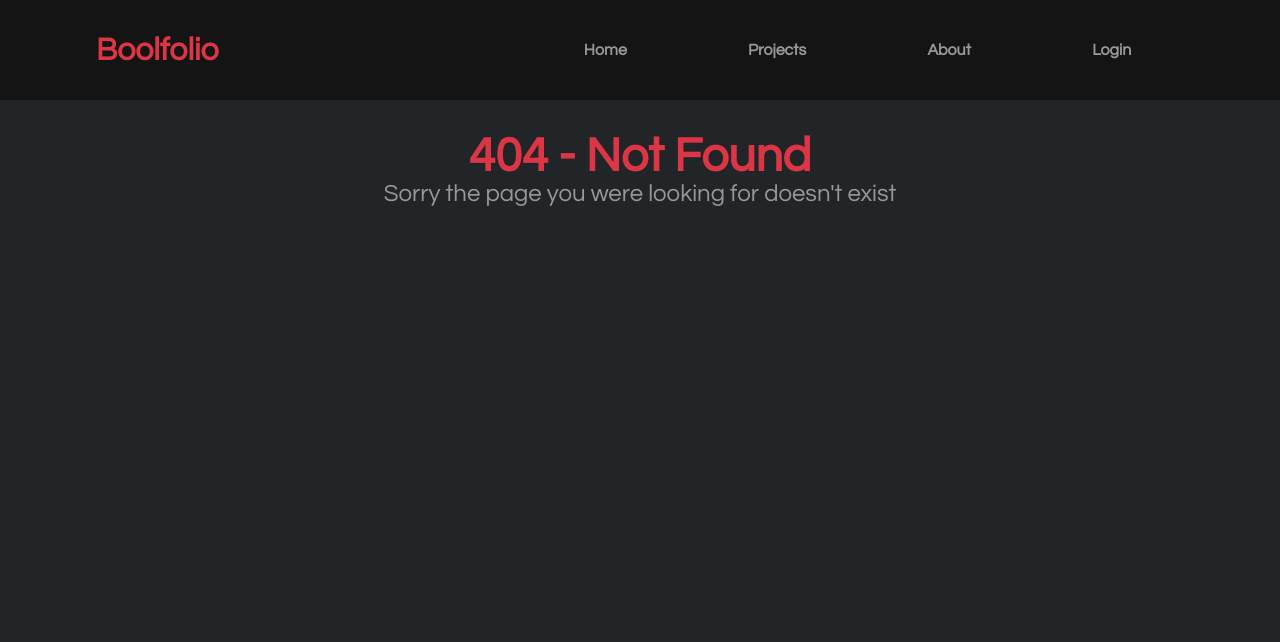
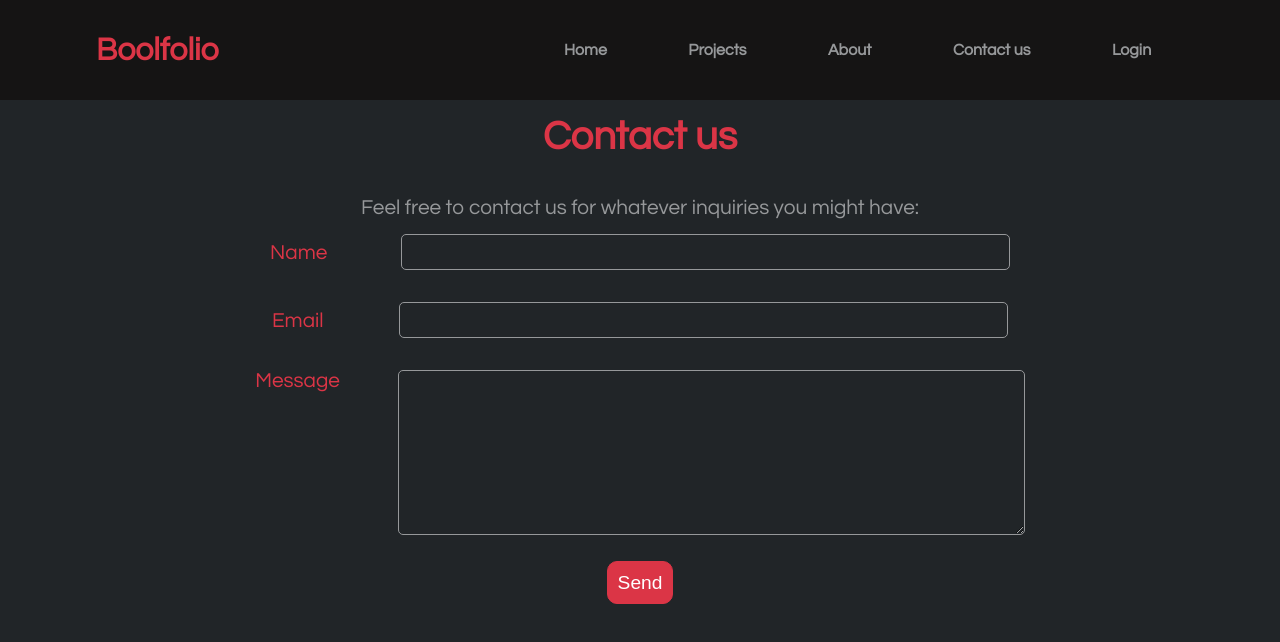
Before and after one commit to reistence/vite-boolfolio, a Vue app: page /contact-us in a window 1280 px wide. Before the commit this address had no page. Shown: the top 642 px of the page. Built offline with nearby package versions, Linux system fonts and the light colour scheme.

Commit message:
contact us implemented

```diff
--- a/src/components/AppHeader.vue
+++ b/src/components/AppHeader.vue
@@ -19,6 +19,11 @@ export default {
           routeName: "/about",
           active: false,
         },
+        {
+          label: "Contact us",
+          routeName: "/contact-us",
+          active: false
+        }
 
 
       ],
--- /dev/null
+++ b/src/components/ContactForm.vue
@@ -0,0 +1,188 @@
+<script>
+import axios from 'axios';
+export default {
+    name: "ContactForm",
+    data(){
+        return{
+            BackEndUrl: "http://127.0.0.1:8000",
+            name: "",
+            email: "",
+            message: "",
+            success: false,
+            errors: {},
+            loading: false,
+        }
+    },
+    methods:{
+        sendForm(){
+            this.loading = true;
+
+            const data = {
+                name: this.name,
+                email: this.email,
+                message: this.message
+            }
+            axios.post(`${this.BackEndUrl}/api/leads`, data).then(resp =>{
+                this.success = resp.data.success;
+
+                if (this.success) {
+                    this.name = "",
+                    this.email = "",
+                    this.message = ""
+                } else {
+                    this.errors = resp.data.errors
+                }
+                this.loading = false;
+
+            })
+        }
+    }
+}
+</script>
+<template >
+    <i class="fa-solid fa-spinner" v-if="loading"></i>
+    <div class="alert success" v-if="success">
+        <p>Your email has been sent, we will contact you as soon as possible</p>
+    </div>
+    <div class="alert errors" v-if="Object.keys(errors).length">
+        Sorry! An error has occurred, try again please
+    </div>
+
+    <form @submit.prevent="sendForm" action="" method="POST">
+        <div class="field">
+            <label for="name">Name</label>
+            <input type="text" name="name" id="name" v-model="name">
+        </div>
+        <p class="error" v-if="errors.name">
+            {{ errors.name[0] }}
+        </p>
+        <div class="field">
+            <label for="email">Email</label>
+            <input type="email" name="email" id="email" v-model="email">
+        </div>
+        <p class="error" v-if="errors.email">
+            {{ errors.email[0] }}
+        </p>
+        <div class="field">
+            <label class="message" for="message">Message</label>
+            <textarea name="message" id="message" rows="10" v-model="message"></textarea>
+        </div>
+        <p class="error" v-if="errors.message">
+            {{ errors.message[0] }}
+        </p>
+        <button type="submit">Send</button>
+    </form>
+
+</template>
+<style lang="scss" scoped>
+@use "../styles/general.scss" as*;
+@use "../styles/partials/_mixins" as*;
+@use "../styles/partials/_variables" as*;
+
+i{
+    color: $red;
+    font-size: 4em;
+    position: absolute;
+    top: 50%;
+    left: 50%;
+    transform: translate(-50%, -50%);
+    animation: spin 1s infinite linear;
+
+    @keyframes spin {
+        from{
+            transform: rotate(0deg);
+        }
+        to{
+            transform: rotate(360deg);
+        }
+    }
+
+}
+
+.alert{
+    margin: .5em auto;
+    width: max-content;
+    font-size: 1.3rem;
+    padding: .5em;
+    border-radius: 5px;
+
+    &.errors{
+        background-color: rgb(165, 31, 31);
+        color: white;
+    }
+         &.success {
+             background-color: rgb(100, 129, 12);
+             color: white;
+         }
+}
+
+form{
+    // width: 10%;
+    margin: 0 auto;
+    display: flex;
+    flex-direction: column;
+    align-items: flex-start;
+
+.field{
+    @include my-flex(row,space-evenly);
+    gap: .5em;
+    margin: 1em auto;
+    width: 80%;
+
+
+    label{
+        color: $red;
+        font-size: 1.3rem;
+
+         &.message{
+            align-self: flex-start;
+         }
+
+    }
+
+
+    input{
+        width: 70%;
+        padding: .5em;
+        background-color: $black;
+        border: 1px solid $grey;
+        border-radius: 5px;
+        color: white;
+        font-size: 1rem;
+    }
+
+    textarea{
+        width: 72%;
+        padding: .5em;
+        background-color: $black;
+        border: 1px solid $grey;
+        border-radius: 5px;
+        color: white;
+    }
+
+
+}
+
+.error{
+    color: $red;
+    align-self: center;
+}
+button {
+    background-color: $red;
+    padding: .5em;
+    margin: .5em auto;
+    font-size: 1.2rem;
+    border-radius: 10px;
+    border: 1px solid $red;
+    align-self: center;
+    justify-self: center;
+    transition: all 200ms;
+    color: white;
+
+    &:hover{
+        background-color: $black;
+        color: $red;
+    }
+}
+}
+</style>
--- /dev/null
+++ b/src/pages/ContactUs.vue
@@ -0,0 +1,41 @@
+<script>
+import ContactForm from '../components/ContactForm.vue';
+export default {
+    name: "ContactUs",
+    data() {
+        return {};
+    },
+    components: { ContactForm }
+}
+</script>
+<template >
+    <div class="container">
+         <h1>Contact us</h1>
+         <p>Feel free to contact us for whatever inquiries you might have:</p>
+         <ContactForm>
+         </ContactForm>
+
+    </div>
+</template>
+<style lang="scss" scoped>
+@use "../styles/general.scss" as*;
+@use "../styles/partials/_mixins" as*;
+@use "../styles/partials/_variables" as*;
+
+.container{
+    @include my-container;
+    margin-top: 1em;
+
+    h1{
+        color: $red;
+        font-size: 2.5rem;
+        text-align: center;
+        margin-bottom: 1em;
+    }
+    p{
+        color: $grey;
+        font-size: 1.3rem;
+        text-align: center;
+    }
+}
+</style>
--- a/src/router.js
+++ b/src/router.js
@@ -3,6 +3,7 @@ import HomePage from "./pages/HomePage.vue";
 import About from "./pages/About.vue";
 import ProjectsList from "./pages/ProjectsList.vue";
 import SingleProject from "./pages/SingleProject.vue";
+import ContactUs from "./pages/ContactUs.vue";
 import NotFound from "./pages/NotFound.vue";
 
 
@@ -20,6 +21,11 @@ const router = createRouter({
             path: "/about",
             name: "about",
             component: About
+        },
+        {
+            path: "/contact-us",
+            name: "contact-us",
+            component: ContactUs,
         },
         {
             path: "/projects",
```
